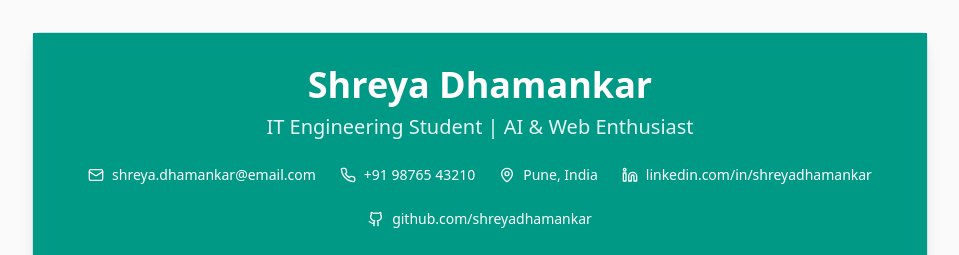
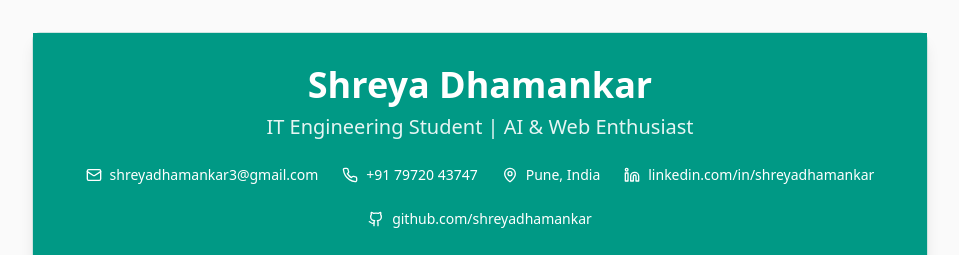
Before and after one commit to Shreya10506/shreya-nexus-resume, a React (Vite) app: page / in a window 1280 px wide. Shown: the top 255 px of the page, without its empty margins (160-1119 px from the left). Built offline with nearby package versions, Linux system fonts and the light colour scheme.

Commit message:
Manual edit: src/components/Resume.tsx
Edited UI in Lovable

```diff
--- a/src/components/Resume.tsx
+++ b/src/components/Resume.tsx
@@ -16,11 +16,11 @@ const Resume = () => {
                 <div className="flex flex-wrap justify-center gap-6 text-sm">
                   <div className="flex items-center gap-2">
                     <Mail className="w-4 h-4" />
-                    <span>shreya.dhamankar@email.com</span>
+                    <span>shreyadhamankar3@gmail.com</span>
                   </div>
                   <div className="flex items-center gap-2">
                     <Phone className="w-4 h-4" />
-                    <span>+91 98765 43210</span>
+                    <span>+91 79720 43747</span>
                   </div>
                   <div className="flex items-center gap-2">
                     <MapPin className="w-4 h-4" />
```
